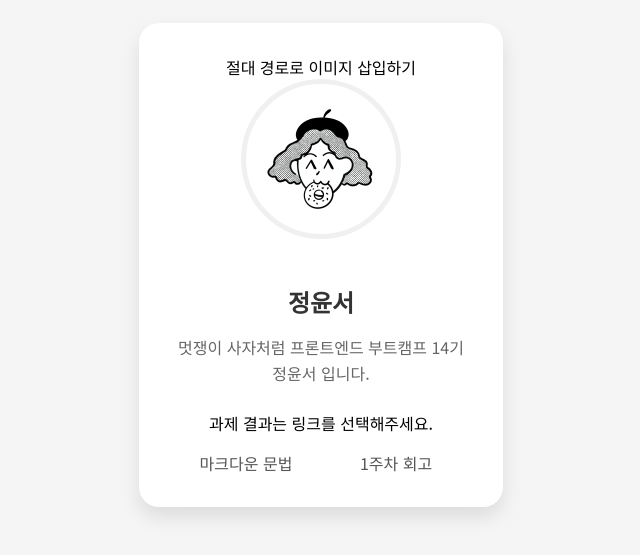
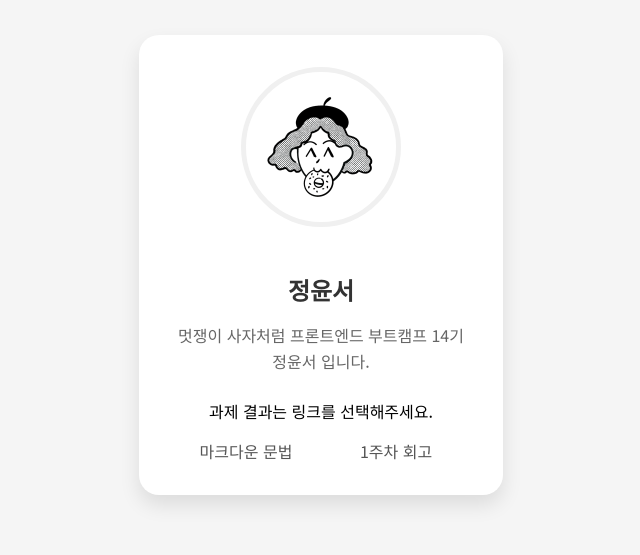
Before and after one commit to yoonseo23/homework, a website: page index.html in a window 1280 px wide. Shown: the part 135-690 px from the top of the page, without its empty margins (319-959 px from the left). Drawn offline with Linux system fonts and the light colour scheme.

Commit message:
comment edit

```diff
--- a/index.html
+++ b/index.html
@@ -77,7 +77,7 @@
   </head>
   <body>
     <div class="profile-card">
-      절대 경로로 이미지 삽입하기
+      <!-- 절대 경로로 이미지 삽입하기-->
       <!-- Github에서 절대 경로는 권장되지 않습니다. -->
       <!-- 이유 1 : 저장소의 이름을 homework에서 다른 이름으로 변경할 경우 모든 절대 경로를 수정해야 합니다. -->
       <!-- Github 배포를 위해 절대 경로를 사용할 경우 로컬에서 확인이 불가합니다. (https://localhost:8090으로 접속했을 때 homework을 찾지 못함) -->
```
